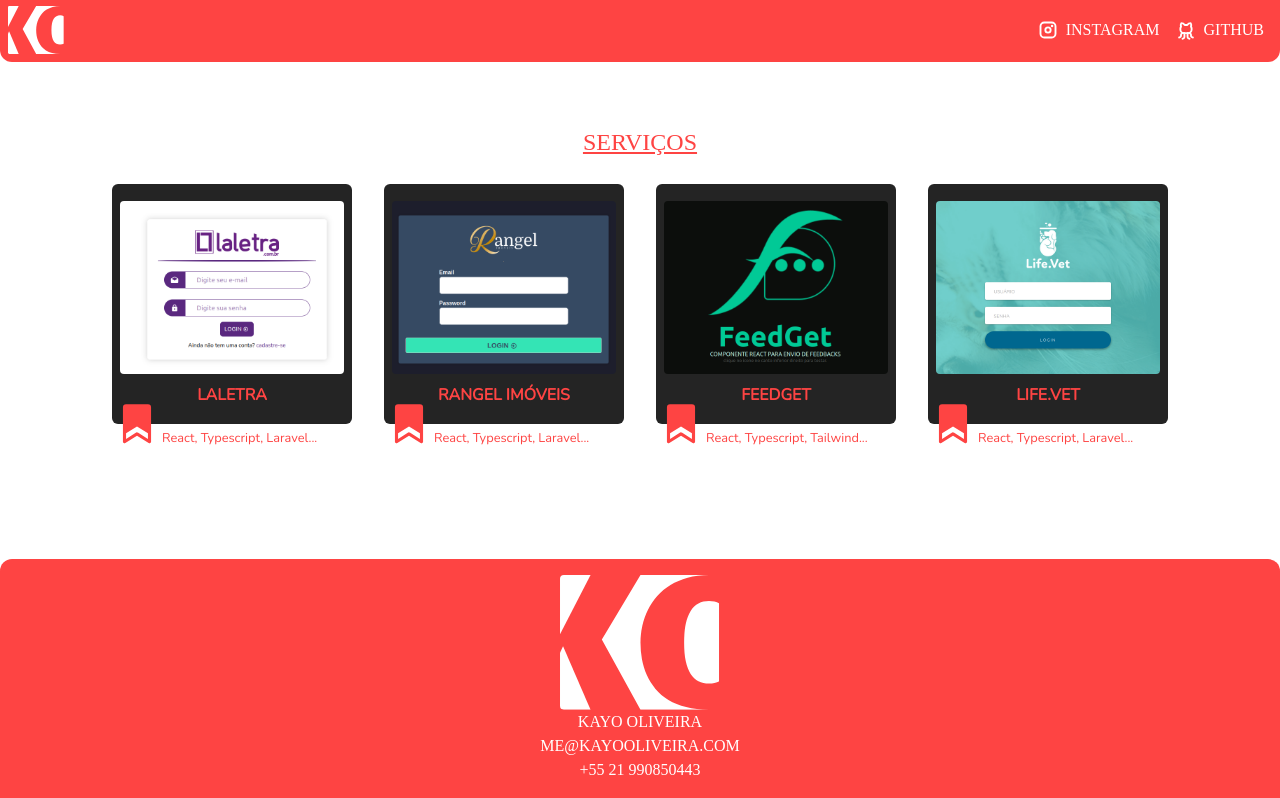
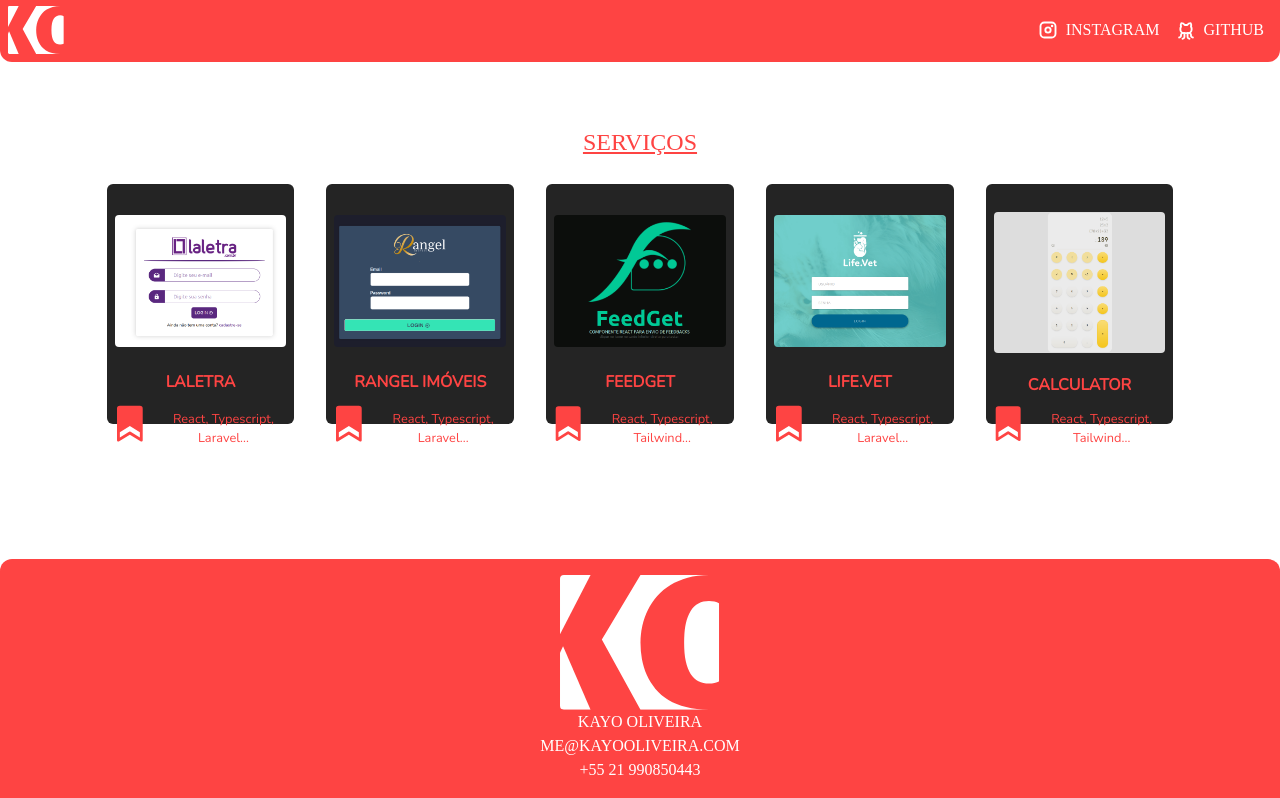
Before and after one commit to kayooliveira/portfolio, a React (Vite) app: page / in a window 1280 px wide. Shown: the part 802-1600 px from the top of the page. Built offline with nearby package versions, Linux system fonts and the light colour scheme; a web font is replaced by a local one.

Commit message:
feat(Adding calculator service to services list): :sparkles:

```diff
--- a/src/App.tsx
+++ b/src/App.tsx
@@ -5,6 +5,7 @@ import lifevet from "./Assets/img/services/lifevet.png";
 import rangelimoveis from "./Assets/img/services/rangelimoveis.png";
 import laletra from "./Assets/img/services/laletra.png";
 import feedget from "./Assets/img/services/feedget.png";
+import calculator from "./Assets/img/services/calculator.png";
 import {
   Bookmark,
   CaretDoubleDown,
@@ -51,6 +52,15 @@ export function App() {
       },
       url: "https://life.vet.br",
       tags: "React, Typescript, Laravel...",
+    },
+    {
+      name: "Calculator",
+      img: {
+        src: calculator,
+        alt: "Calculator",
+      },
+      url: "https://www.calculator.kayooliveira.com",
+      tags: "React, Typescript, Tailwind...",
     },
   ];
 
```
Also changed, not shown: src/Assets/img/services/calculator.png (added).
